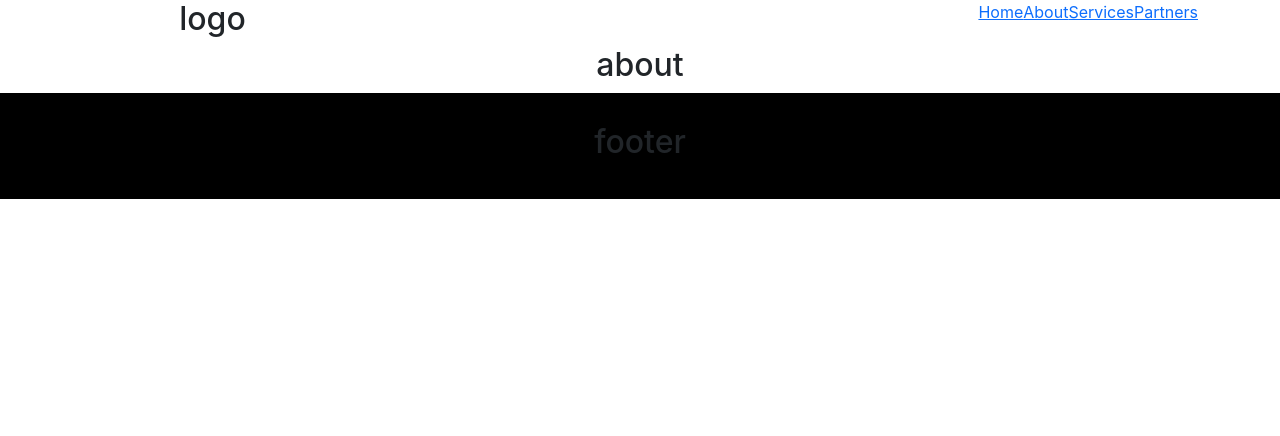
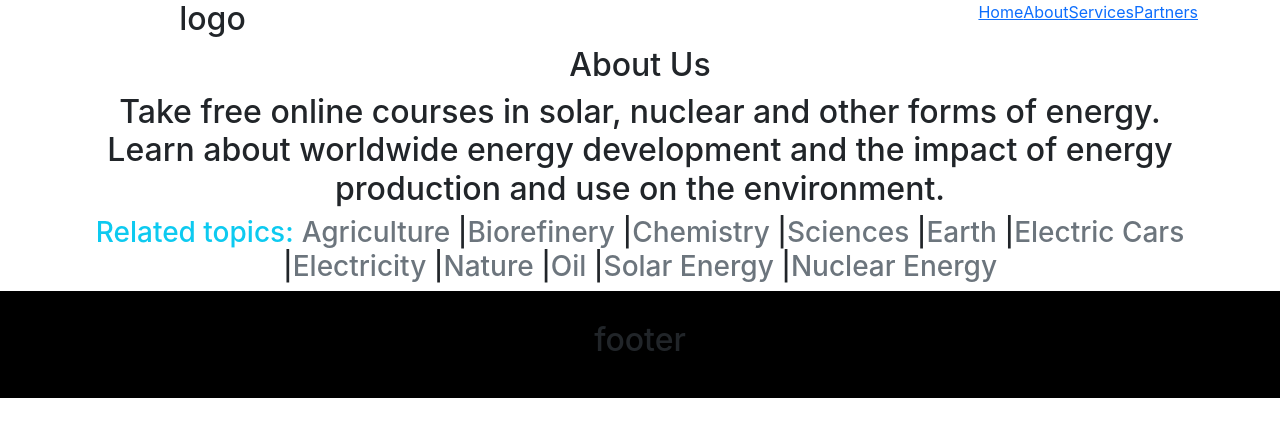
Before and after one commit to smahkafi/educational-electrical-course, a React (Create React App) app: page /about in a window 1280 px wide. Shown: the top 436 px of the page. Built offline with nearby package versions, Linux system fonts and the light colour scheme.

Commit message:
about content write

```diff
--- /dev/null
+++ b/src/components/About/About.css
@@ -0,0 +1,3 @@
+.related2 {
+    text-decoration: none !important;
+}
--- a/src/components/About/About.js
+++ b/src/components/About/About.js
@@ -1,9 +1,55 @@
 import React from 'react';
+import { Link } from 'react-router-dom';
+import './About.css'
 
 const About = () => {
     return (
-        <div>
-            <h2>about</h2>
+        <div className="container">
+            <h2 className="text-center">
+                About Us
+            </h2>
+            <h2>
+            Take free online courses in solar, nuclear and other forms of energy. Learn about worldwide energy development and the impact of energy production and use on the environment.
+            </h2>
+
+            <h3>
+                <span className="text-info pe-2">
+                    Related topics:
+                </span>
+                    <span className="related">
+                        <Link  to="/" className=" related2 text-secondary">Agriculture</Link>
+                    </span> |
+                    <span className="related">
+                        <Link  to="/" className=" related2 text-secondary">Biorefinery</Link>
+                    </span> |
+                    <span className="related">
+                        <Link  to="/" className=" related2 text-secondary">Chemistry</Link>
+                    </span> |
+                    <span className="related">
+                        <Link  to="/" className=" related2 text-secondary">Sciences</Link>
+                    </span> |
+                    <span className="related">
+                        <Link  to="/" className=" related2 text-secondary">Earth</Link>
+                    </span> |
+                    <span className="related">
+                        <Link  to="/" className=" related2 text-secondary">Electric Cars</Link>
+                    </span> |
+                    <span className="related">
+                        <Link  to="/" className=" related2 text-secondary">Electricity</Link>
+                    </span> |
+                    <span className="related">
+                        <Link  to="/" className=" related2 text-secondary">Nature</Link>
+                    </span> |
+                    <span className="related">
+                        <Link  to="/" className=" related2 text-secondary">Oil</Link>
+                    </span> |
+                    <span className="related">
+                        <Link  to="/" className=" related2 text-secondary">Solar Energy</Link>
+                    </span> |
+                    <span className="related">
+                        <Link  to="/" className=" related2 text-secondary">Nuclear Energy</Link>
+                    </span>
+            </h3>
         </div>
     );
 };
--- a/src/components/Banner/Banner.css
+++ b/src/components/Banner/Banner.css
@@ -1,10 +1,11 @@
-.hero-image {
-    background-image: linear-gradient(rgba(0, 0, 0, 0.5), rgba(0, 0, 0, 0.5)), url("photographer.jpg");
-    height: 50%;
+  .hero-image {
+    background-image: linear-gradient(rgba(0, 0, 0, 0.5), rgba(0, 0, 0, 0.5)), url("https://scontent.fdac15-1.fna.fbcdn.net/v/t1.6435-9/67159349_2326211290988407_7778306946968322048_n.png?_nc_cat=111&ccb=1-5&_nc_sid=e3f864&_nc_eui2=AeEqQ-otxyZNcDKNmWVBady0l_jcQty2jBeX-NxC3LaMF14rPWDr2akz6QHQGhnnXLJNVDyudh1gR29YVi1AtLF7&_nc_ohc=iomUdAIHu0YAX8GRo3d&tn=0GFcTyHq2Ror9wnq&_nc_ht=scontent.fdac15-1.fna&oh=bdfad6d58836ac22fd68c73b4566b31d&oe=617F2C12");
+    height: 100vh;
     background-position: center;
     background-repeat: no-repeat;
     background-size: cover;
     position: relative;
+    ;
   }
 
   .hero-text {
@@ -14,6 +15,10 @@
     left: 50%;
     transform: translate(-50%, -50%);
     color: white;
+  }
+
+  .hero-text h2 {
+    font-size: 50px;
   }
 
   .hero-text button {
--- a/src/components/Banner/Banner.js
+++ b/src/components/Banner/Banner.js
@@ -1,9 +1,16 @@
 import React from 'react';
+import './Banner.css'
 
 const Banner = () => {
     return (
         <div>
-
+            <div class="hero-image">
+                <div class="hero-text">
+                    <h1 >I am John Doe</h1>
+                    <p>And I'm a Photographer</p>
+                    <button>Hire me</button>
+                </div>
+            </div>
         </div>
     );
 };
--- a/src/components/Features/Features.js
+++ b/src/components/Features/Features.js
@@ -1,4 +1,5 @@
 import React, { useEffect, useState } from 'react';
+import Banner from '../Banner/Banner';
 
 const Features = () => {
     const [features, setFeatures] = useState([])
@@ -10,10 +11,20 @@ const Features = () => {
     console.log(setFeatures);
     return (
         <div>
+            <Banner></Banner>
            {
             features.map(feature => <div>
                 <div className="home">
-
+                    <div className="card" style={{width: "18rem"}}>
+                        <div className="img">
+                        <img src={feature.img} className="card-img-top" alt="..."/>
+                        </div>
+                        <div className="card-body">
+                            <h5 className="card-title">Card title</h5>
+                            <p className="card-text">Some quick example text to build on the card title and make up the bulk of the card's content.</p>
+                            <button>Go Anywhare</button>
+                        </div>
+                    </div>
                 </div>
 
             </div>)
```
